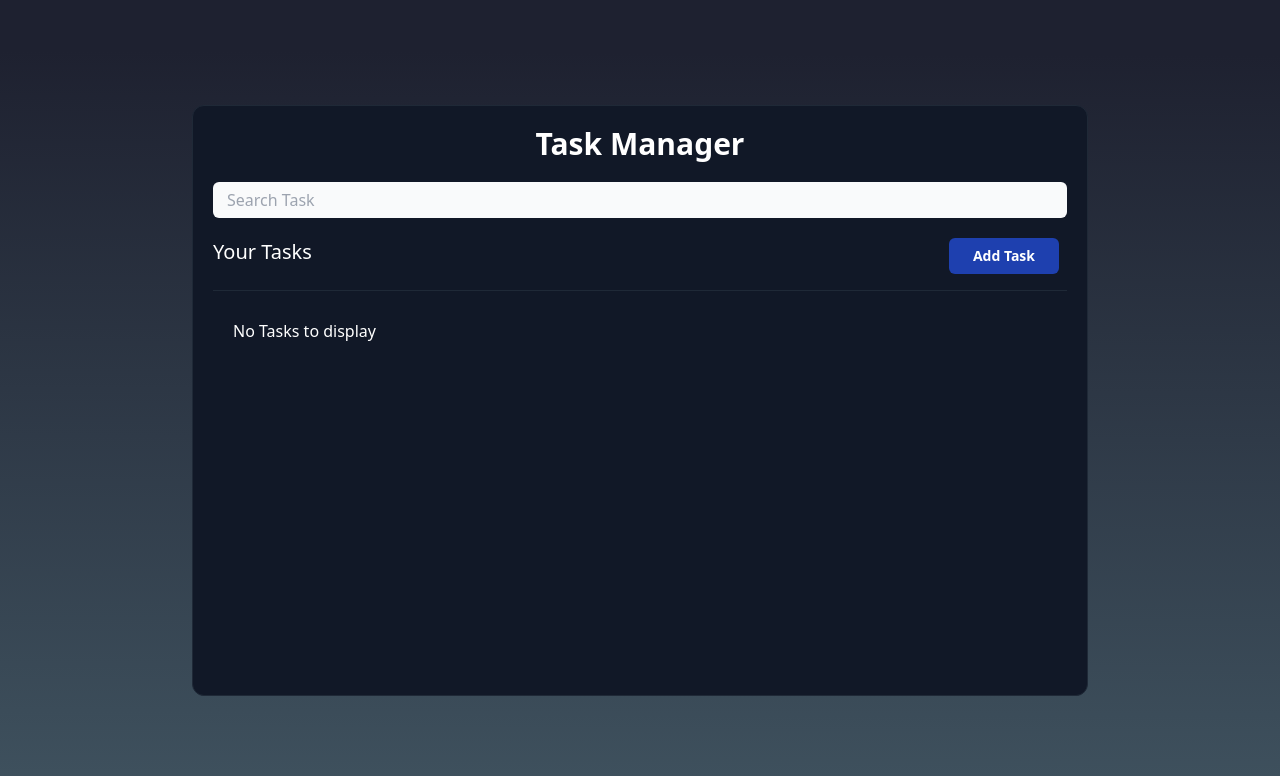
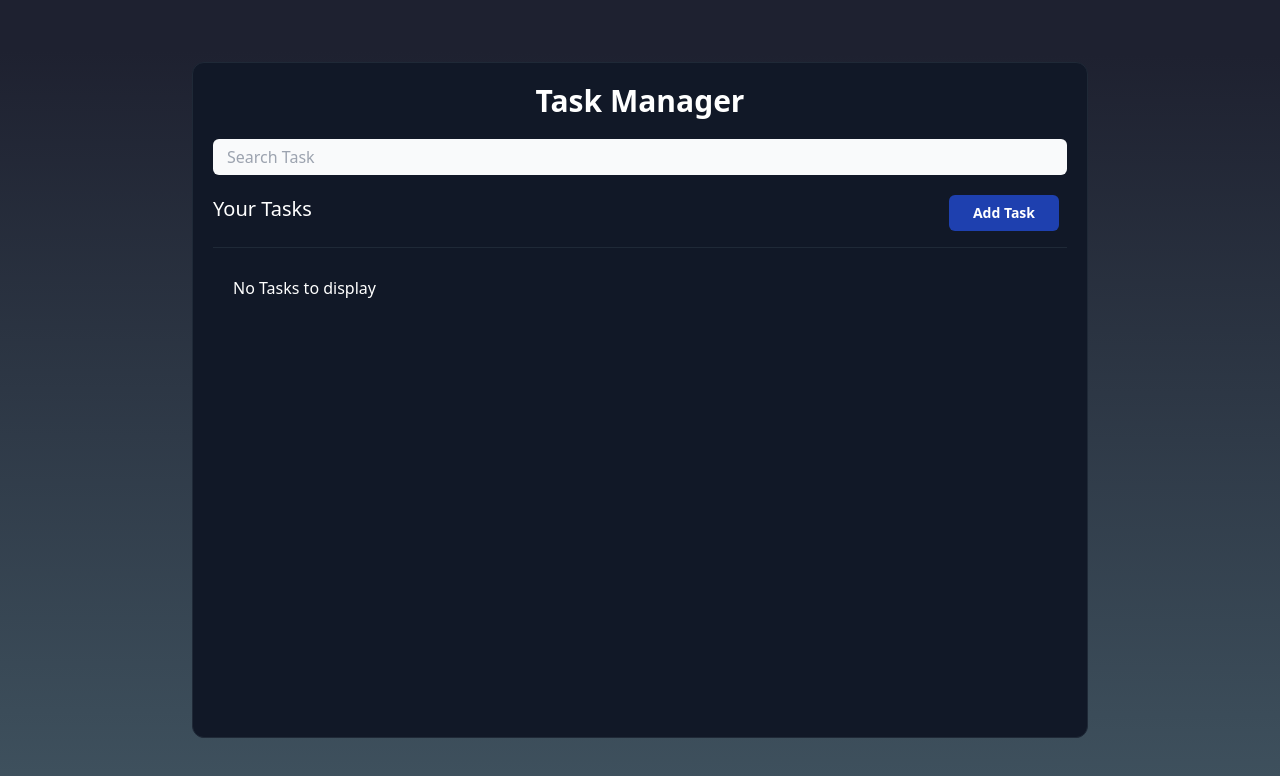
Before and after one commit to harshsinghlay/TaskManager, a React (Vite) app: page / in a window 1280 px wide. Shown: the top 776 px of the page. Built offline with nearby package versions, Linux system fonts and the light colour scheme.

Commit message:
adjust height

```diff
--- a/src/components/Tasks.jsx
+++ b/src/components/Tasks.jsx
@@ -35,14 +35,14 @@ function Tasks() {
   return (
     <>
       <div
-        className="w-full h-screen flex justify-center sm:items-center text-white overflow-hidden"
+        className="w-full h-screen flex justify-center sm:items-center sm:py-6 text-white overflow-hidden"
         style={{
           background:
             "linear-gradient(180.2deg, rgb(30, 33, 48) 6.8%, rgb(74, 98, 110) 131%)",
         }}
       >
         <div
-          className="mx-3 sm:my-6 md:mx-auto my-5 rounded-xl p-5 w-full
+          className="mx-3 md:mx-auto my-5 rounded-xl p-5 h-[90%] w-full
            md:w-[80%] lg:w-[70%] border-[1px] border-gray-800 relative divide-y divide-gray-800 bg-[#111827]"
         >
           {/* Heading and Serch Bar */}
@@ -73,8 +73,8 @@ function Tasks() {
           </section>
 
           {/* All Tasks */}
-          <section>
-            <main className="space-y-4 max-h-96 min-h-96 overflow-y-auto py-2">
+          <section className="max-h-[70%] overflow-y-auto ">
+            <main className="space-y-4 py-2">
               {tasksToDisplay?.length === 0 ? (
                 <div className="m-5">No Tasks to display</div>
               ) : (
```
